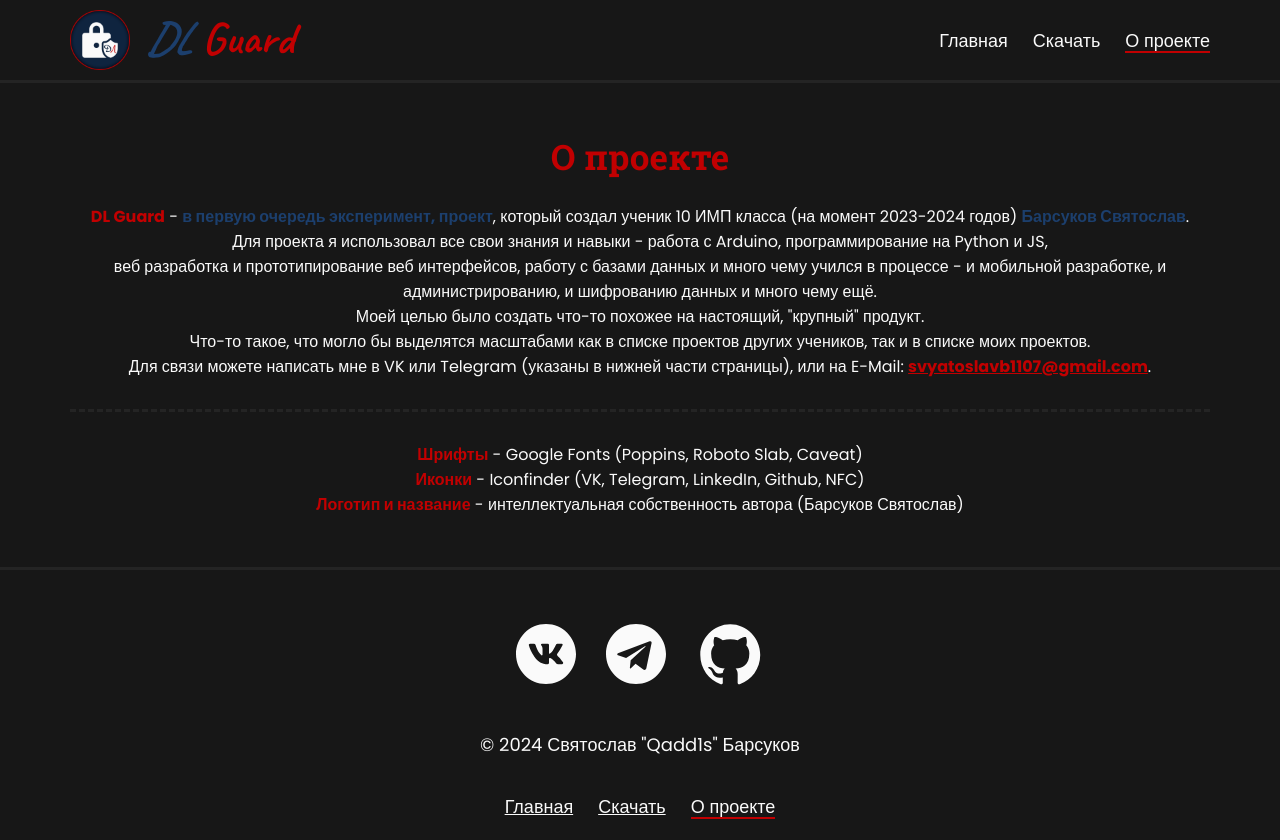
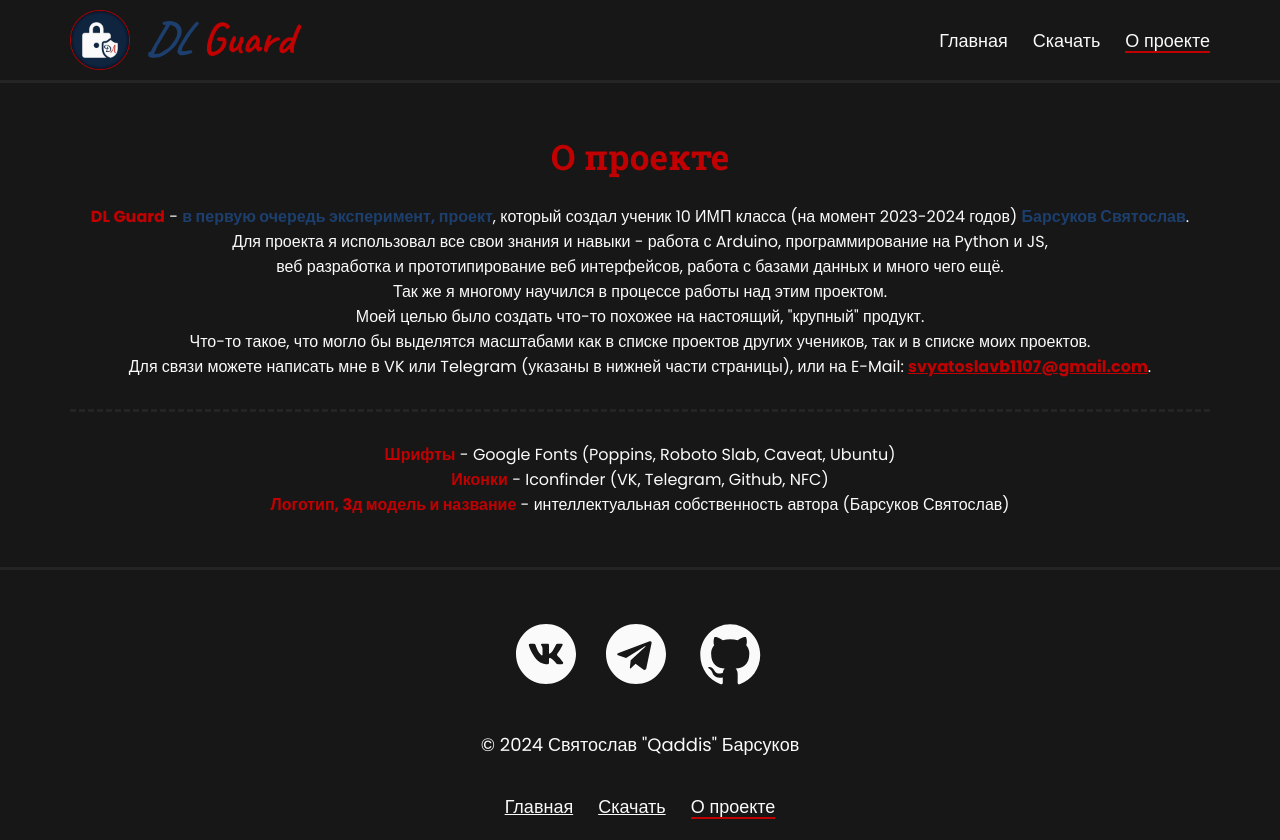
Before and after one commit to Qaddis/dl-guard-web, a React (Vite) app: page /about in a window 1280 px wide. Built offline with nearby package versions, Linux system fonts and the light colour scheme; no server answers.

Commit message:
Some materials, links and descriptions have been changed

```diff
--- a/src/components/Footer/Footer.jsx
+++ b/src/components/Footer/Footer.jsx
@@ -9,7 +9,7 @@ export default function Footer() {
 				<FooterSocials />
 
 				<p className="copyright">
-					© 2024 Святослав &quot;Qadd1s&quot; Барсуков
+					© 2024 Святослав &quot;Qaddis&quot; Барсуков
 				</p>
 
 				<FooterNav />
--- a/src/components/Footer/FooterSocials.jsx
+++ b/src/components/Footer/FooterSocials.jsx
@@ -3,7 +3,7 @@ export default function FooterSocials() {
 		<ul className="socials">
 			<li>
 				<a
-					href="https://vk.com/qadd1s"
+					href="https://vk.com/qaddis"
 					target="_blank"
 					className="socials__link"
 				>
@@ -13,11 +13,7 @@ export default function FooterSocials() {
 				</a>
 			</li>
 			<li>
-				<a
-					href="https://web.telegram.org/k/#1011776438"
-					target="_blank"
-					className="socials__link"
-				>
+				<a href="https://t.me/qaddis" target="_blank" className="socials__link">
 					<svg>
 						<use xlinkHref="#telegram-svg"></use>
 					</svg>
@@ -25,7 +21,7 @@ export default function FooterSocials() {
 			</li>
 			<li>
 				<a
-					href="https://github.com/Sun-R1se"
+					href="https://github.com/Qaddis"
 					target="_blank"
 					className="socials__link github"
 				>
--- a/src/data.js
+++ b/src/data.js
@@ -45,9 +45,9 @@ export const techs = [
 		isRight: true,
 	},
 	{
-		title: "HTML CSS JS",
+		title: "HTML CSS JavaScript",
 		description:
-			"Сайт для проекта написан на HTML, CSS и JS. Более того, они используются для создания интерфейсов компьютерного и мобильного приложений.",
+			"Используются в создании сайта проекта, интерфейса компьютерного приложения, а так же сервера. ",
 		isRight: false,
 	},
 	{
@@ -67,8 +67,8 @@ export const techs = [
 		isRight: true,
 	},
 	{
-		title: "React & React Native",
-		description: "Используются в сайте проекта и мобильном приложении.",
+		title: "React",
+		description: "На нём написан сайт проекта.",
 		isRight: false,
 	},
 ];
@@ -86,7 +86,7 @@ export const materials = [
 		title: "Host",
 		description: "Файлы программной части сервера системы.",
 		modDesc:
-			"Содержит:<br><i>&quot;index.js&quot;</i> - файл с готовой логикой сервера на node.js + express.<br><i>&quot;package.js&quot;</i> - файл зависимостей node.js.<hr>Сервер получает уникальный номер пропуска от приложения &quot;DL Guard | <i>PC</i>&quot;,<br>делает запрос к базе данных, проверяя, есть ли такой в списке разрешенных, и отправляет ответ обратно на устройство.",
+			"Содержит:<br><i>&quot;index.js&quot;</i> - файл с готовой логикой сервера на node.js + express.<br><i>&quot;package.json&quot;</i> - файл зависимостей node.js.<br><i>&quot;views/stat.hbs&quot;</i> - шаблон страницы для серверного рендеринга.<br><i>&quot;public/stat.css&quot;</i> - файл стилей для шаблона страницы.<hr>Сервер получает уникальный номер пропуска от приложения &quot;DL Guard | <i>PC</i>&quot;,<br>делает запрос к базе данных, проверяя, есть ли такой в списке разрешенных, и отправляет ответ обратно на устройство.",
 		path: "/server_files.zip",
 	},
 	{
--- a/src/screens/AboutScreen.jsx
+++ b/src/screens/AboutScreen.jsx
@@ -22,9 +22,10 @@ export default function AboutScreen() {
 						Для проекта я использовал все свои знания и навыки - работа с
 						Arduino, программирование на Python и JS,
 						<br />
-						веб разработка и прототипирование веб интерфейсов, работу с базами
-						данных и много чему учился в процессе - и мобильной разработке, и
-						администрированию, и шифрованию данных и много чему ещё.
+						веб разработка и прототипирование веб интерфейсов, работа с базами
+						данных и много чего ещё.
+						<br />
+						Так же я многому научился в процессе работы над этим проектом.
 						<br />
 						Моей целью было создать что-то похожее на настоящий,
 						&quot;крупный&quot; продукт.
@@ -41,12 +42,12 @@ export default function AboutScreen() {
 					</p>
 					<hr />
 					<p>
-						<i>Шрифты</i> - Google Fonts (Poppins, Roboto Slab, Caveat)
+						<i>Шрифты</i> - Google Fonts (Poppins, Roboto Slab, Caveat, Ubuntu)
 						<br />
-						<i>Иконки</i> - Iconfinder (VK, Telegram, LinkedIn, Github, NFC)
+						<i>Иконки</i> - Iconfinder (VK, Telegram, Github, NFC)
 						<br />
-						<i>Логотип и название</i> - интеллектуальная собственность автора
-						(Барсуков Святослав)
+						<i>Логотип, 3д модель и название</i> - интеллектуальная
+						собственность автора (Барсуков Святослав)
 						<br />
 					</p>
 				</div>
```
Also changed, not shown: 1 other file (tests, documents, lock files or other folders).
